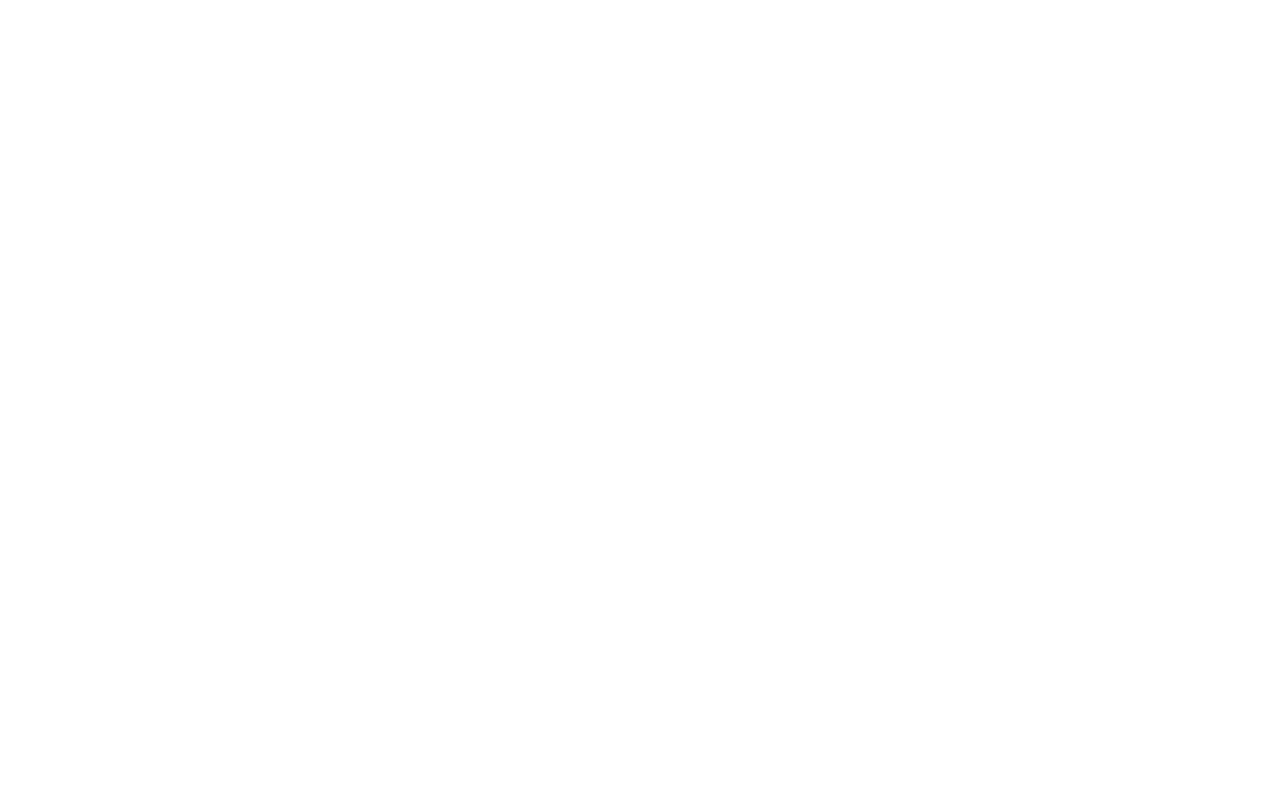
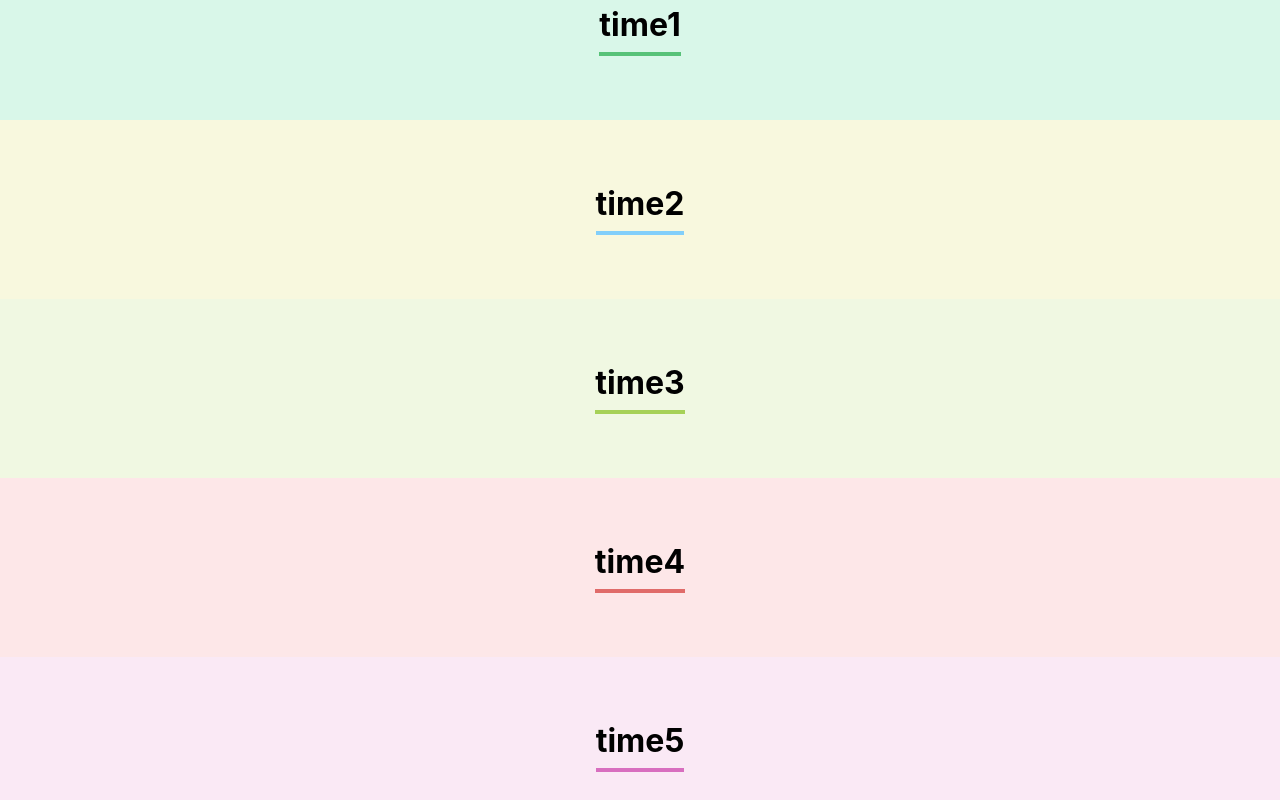
Before and after one commit to RondinelliNelvam/ProjectReact, a React (Create React App) app: page / in a window 1280 px wide. Shown: the part 1560-2360 px from the top of the page. Before the commit the page ends 1501 px from the top, so only its background shows below. Built offline with nearby package versions, Linux system fonts and the light colour scheme.

Commit message:
Jogando time para a camada superior

```diff
--- a/src/App.js
+++ b/src/App.js
@@ -1,12 +1,22 @@
 import { useState } from "react";
 import Banner from "./components/Banner/Banner";
 import Forms from "./components/Forms/Forms";
+import Team from "./components/Team/Team";
 
 function App() {
+  const teams = [
+    { nome: "time1", colorPrim: "#57C278", colorSec: "#D9F7E9" },
+    { nome: "time2", colorPrim: "#82CFFA", colorSec: "#F8F8DE" },
+    { nome: "time3", colorPrim: "#A6D157", colorSec: "#F0F8E2" },
+    { nome: "time4", colorPrim: "#E06B69", colorSec: "#FDE7E8" },
+    { nome: "time5", colorPrim: "#D86EBF", colorSec: "#FAE9F5" },
+    { nome: "time6", colorPrim: "#FFBA29", colorSec: "#FFEEDF" },
+  ];
+
   const [contributors, setContributor] = useState([]);
   const newContributor = (contributor) => {
     console.log(contributor);
-    // setContributor(...contributors, contributor);
+    setContributor(...contributors, contributor);
   };
   return (
     <div className="App">
@@ -14,6 +24,14 @@ function App() {
       <Forms
         registerContributor={(contributor) => newContributor(contributor)}
       />
+      {teams.map((team) => (
+        <Team
+          key={team.nome}
+          nome={team.nome}
+          colorPrim={team.colorPrim}
+          colorSec={team.colorSec}
+        />
+      ))}
     </div>
   );
 }
--- /dev/null
+++ b/src/components/Team/Team.css
@@ -0,0 +1,11 @@
+.time{
+    text-align: center;
+    padding: 32px;
+}
+
+.time h3{
+    font-size: 32px;
+    border-bottom: 4px solid;
+    display: inline-block;
+    padding-bottom: 8px;
+}
--- /dev/null
+++ b/src/components/Team/Team.js
@@ -0,0 +1,13 @@
+import "./Team.css";
+
+const Team = (props) => {
+  const css = { backgroundColor: props.colorSec };
+  const bordercss = { borderColor: props.colorPrim };
+  return (
+    <section className="time" style={css}>
+      <h3 style={bordercss}>{props.nome}</h3>
+    </section>
+  );
+};
+
+export default Team;
```
Also changed, not shown: src/components/Time/Time.js (deleted, +0 -7 lines), src/components/Time/Time.css (deleted).
